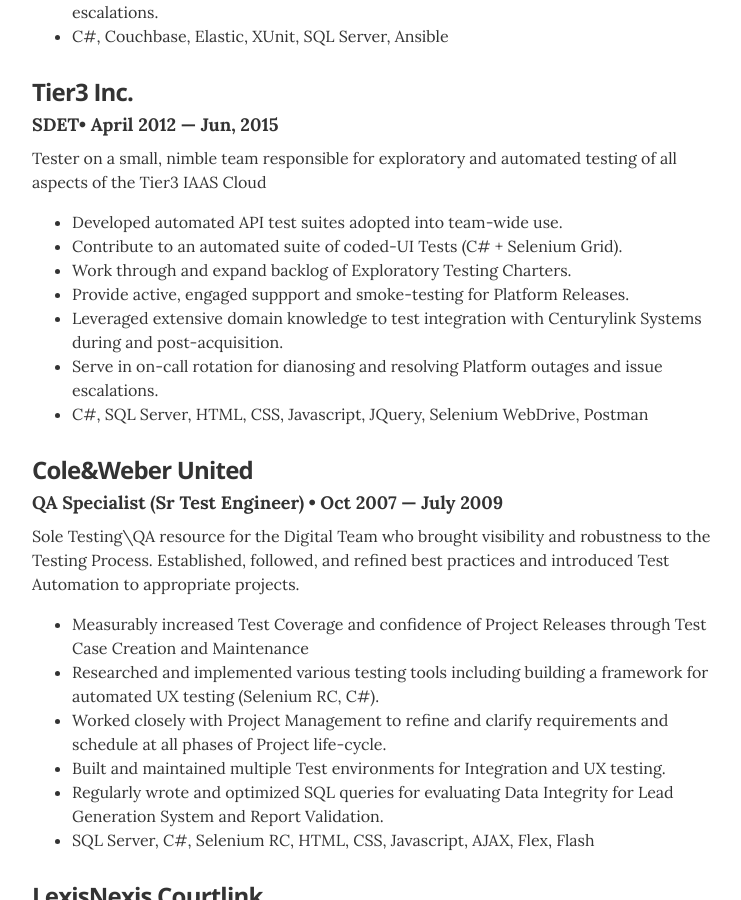
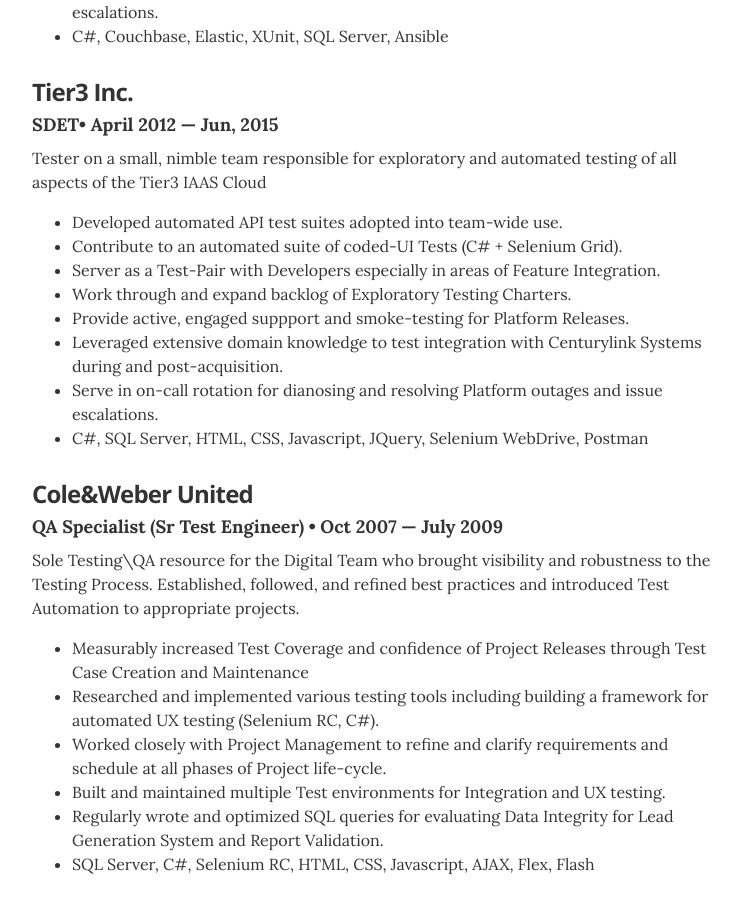
Before and after one commit to rharmaning/ryanharmaning, a Jekyll site: the page built from resume-template/index.html, in a window 1280 px wide and 900 px high, scrolled down 1129 px. Shown: the whole window, without its empty margins (268-1009 px from the left). Built offline with Jekyll 4.4.1, drawn with Linux system fonts in a browser that asks for light colours.

Commit message:
ch-ch-ch-changes

```diff
--- a/resume-template/_config.yml
+++ b/resume-template/_config.yml
@@ -39,7 +39,7 @@
   # resume_facebook_url:          "insert Facebook URL here"
   resume_linkedin_url:          "https://www.linkedin.com/in/ryanharmaning"
   # resume_instagram_url:         "insert your Instagram URL here"
-  #resume_website_url:           "http://ryanharmaning.com"
+  # resume_website_url:           "http://ryanharmaning.com"
 
 # Design settings
 resume_theme:                   default
--- a/resume-template/_includes/icon-links.html
+++ b/resume-template/_includes/icon-links.html
@@ -32,10 +32,10 @@
   <li class="icon-link-item"><a href="{{ site.resume_social_links.resume_instagram_url }}" class="icon-link" itemprop="url">{% include icons/icon-instagram.html %}</a></li>
   {% endif %}
 
-  <!-- Website link -->
+  <!-- Website link
   {% if site.resume_social_links.resume_website_url %}
   <li class="icon-link-item"><a href="{{ site.resume_social_links.resume_website_url }}" class="icon-link" itemprop="url">{% include icons/icon-website.html %}</a></li>
   {% endif %}
-
+  -->
 </ul>
 {% endif %}
--- a/resume-template/_layouts/resume.html
+++ b/resume-template/_layouts/resume.html
@@ -90,6 +90,7 @@
           <ul class="resume-item-list">
             <li>Developed automated API test suites adopted into team-wide use.</li>
             <li>Contribute to an automated suite of coded-UI Tests (C# + Selenium Grid).</li>
+            <li>Server as a Test-Pair with Developers especially in areas of Feature Integration.</li>
             <li>Work through and expand backlog of Exploratory Testing Charters.</li>
             <li>Provide active, engaged suppport and smoke-testing for Platform Releases.</li>
             <li>Leveraged extensive domain knowledge to test integration with Centurylink Systems during and post-acquisition.</li>
```
